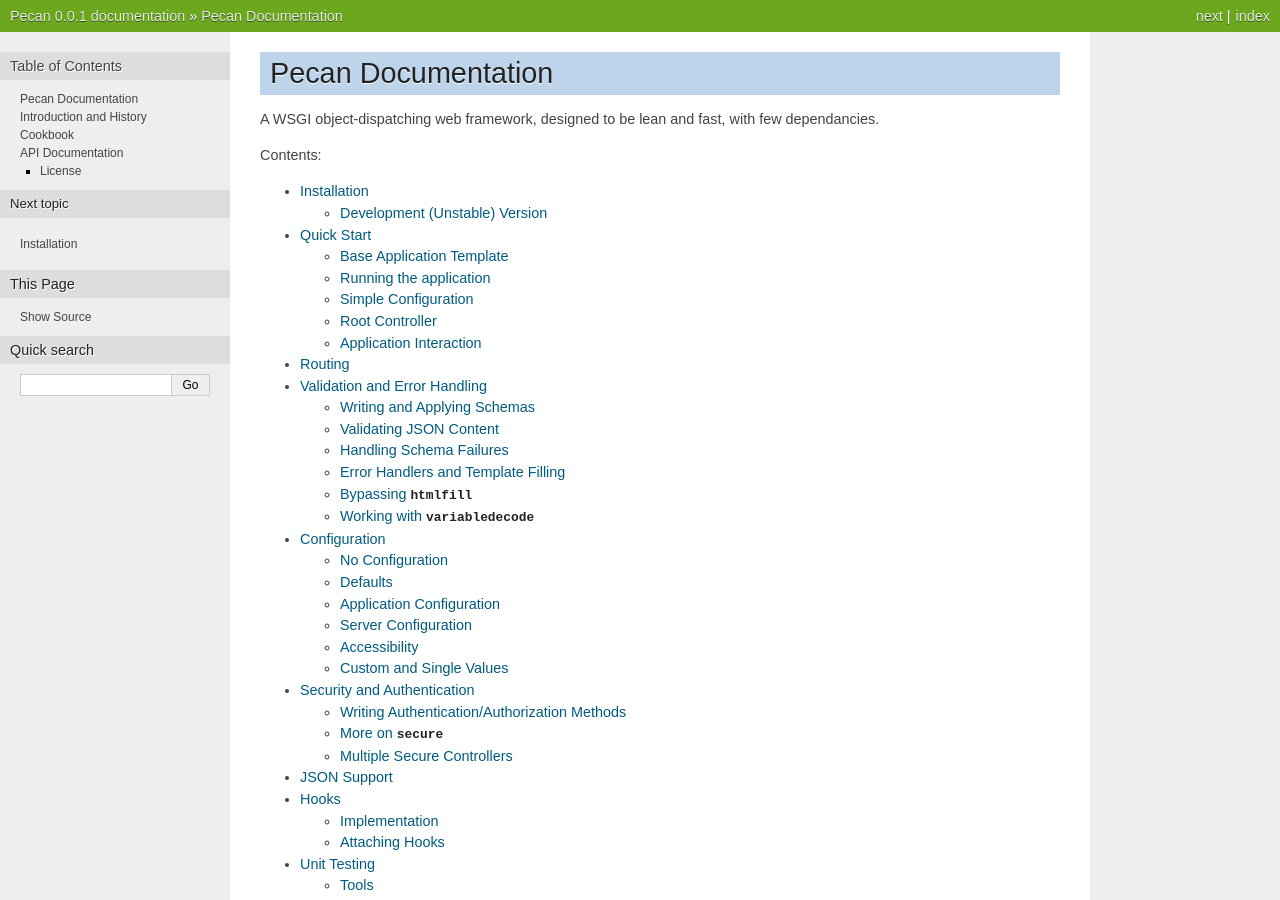
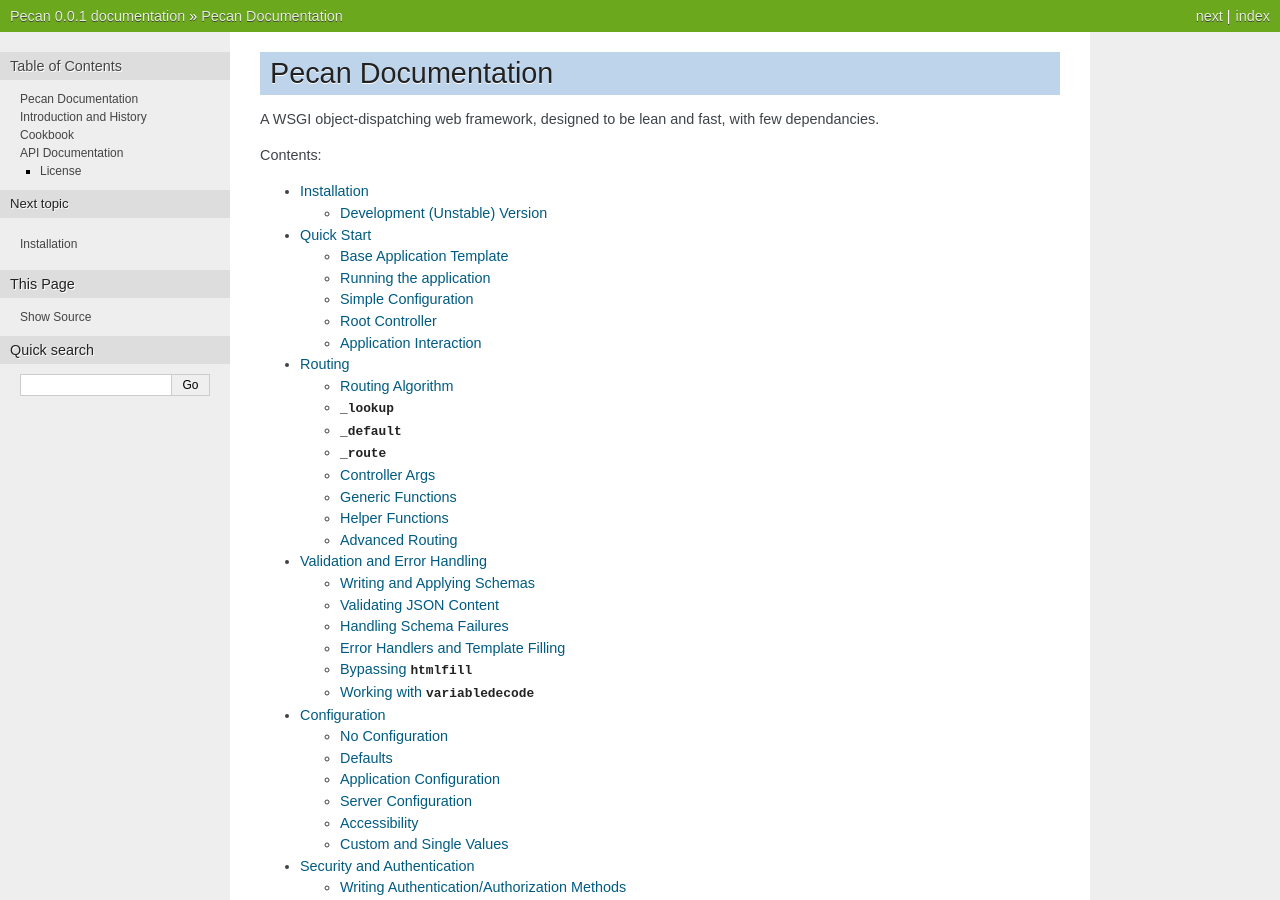
Before and after one commit to stackforge/pecan, a Sphinx documentation site: the page built from docs/source/index.rst, in a window 1280 px wide and 900 px high. Built offline with Sphinx 7.4.7, drawn with Linux system fonts in a browser that asks for light colours; pages that are not in the unit, such as notebooks, are missing from menus; some of the changed lines change nothing that is shown.

Commit message:
initial work on routing docs

```diff
--- a/docs/source/routing.rst
+++ b/docs/source/routing.rst
@@ -1,4 +1,166 @@
 .. _routing:
+*******
+Routing
+*******
+When a user requests a Pecan-powered page how does Pecan know which controller to use? Pecan uses a method known as Object-dispatch to map a HTTP request to a controller.  Obejct-dispatch begins by spliting the path into a list of components and then walking object path starting at the root controller.  Let's look at a simple store application: ::
+    from pecan import expose
 
-Routing
-=======
+    class BooksController(object):
+        @expose()
+        def index(self):
+            return "Welcome to book section."
+
+        @expose()
+        def bestsellers(self):
+            return "We have 5 books in the top 10."
+
+    class CatalogController(object):
+        @expose()
+        def index(self):
+            return "Welcome to the catalog."
+
+        books = BooksController()
+
+    class RootController(object):
+        @expose()
+        def index(self):
+            return "Welcome to store.example.com!"
+
+        @expose()
+        def hours(self):
+            return "Open 24/7 on the web."
+
+        catalog = CatalogController()
+
+A request for ``/catalog/books/bestsellers`` from the online store would begin by Pecan breaking the request up into ``catalog``, ``books``, and ``bestsellers``.  Next, Pecan would then lookup ``catalog`` on the root controller.  Using the ``catalog`` object, Pecan would then lookup ``books`` followed by ``bestsellers``.   What if the URL ends in a slash? Pecan will check for an ``index`` method on the current object.  In the example above, you may have noticed the ``expose`` decorator.
+
+Routing Algorithm
+-----------------
+
+``_lookup``
+-----------
+ ::
+    from pecan import expose
+
+    from mymodel import get_student_by_name
+
+    class StudentController(object):
+        def __init__(self, person):
+            self.student = student
+
+        @expose()
+        def name(self):
+            return self.student.name
+
+    class ClassController(object):
+        @expose()
+        def _lookup(self, name, *remainder):
+            student = get_student_by_name(name)
+            if student:
+                return StudentController(student, remainder)
+            else:
+                abort(404)
+
+``_default``
+------------
+ ::
+    from pecan import expose
+
+    class RootController(object):
+        @expose()
+        def hello(self):
+            return 'hello'
+
+        @expose():
+        def bonjour(self):
+            return 'bonjour'
+
+        @expose():
+        def _default(self):
+            return 'I cannot say hi in that language'
+
+
+``_route``
+----------
+ ::
+    from pecan import expose
+
+Controller Args
+---------------
+  ::
+    from pecan import expose
+
+    class RootController(object):
+        @expose()
+        def say(self, msg):
+            return msg
+
+Client requests ``/say/hi`` the controller returns "hi".
+
+    ::
+    from pecan import expose
+
+    class RootController(object):
+        @expose():
+        def say(self, msg=None):
+            if msg is None:
+                return "I not sure what to say"
+            else:
+                return msg
+
+Client requests ``/say?msg=hello`` the controller returns "hello".
+
+Generic Functions
+-----------------
+ ::
+    from pecan import expose
+
+    class RootController(object):
+        @expose(generic=True)
+        def index(self):
+            pass
+
+        @index.when(method='POST'):
+        def index_post(self):
+            pass
+
+        @index.when(method='GET'):
+        def index_get(self):
+            pass
+
+Helper Functions
+----------------
+redirect
+abort
+
+``@expose``
+===========
+At its core, ``expose`` is how you tell Pecan which methods in a class are controllers.  ``expose`` accepts eight optional parameters some of which can impact routing.  ::
+
+    def expose(template    = None,
+           content_type    = 'text/html',
+           schema          = None,
+           json_schema     = None,
+           variable_decode = False,
+           error_handler   = None,
+           htmlfill        = None,
+           generic         = False):
+
+Let's look at an example using template and content_type::
+
+    from pecan import decorators
+
+    class RootController(object):
+        @expose('json')
+        @expose('text_template.mako', content_type='text/plain')
+        @expose('html_template.mako')
+        def hello(self):
+            return {'msg': 'Hello!'}
+
+You'll notice that we used three expose decorators.  The first tells Pecan to serialize ``dict`` using JSON serialization when the client requests ``/hello.json``.  The second tells the templating engine to use ``text_template.mako`` when the client request ``/hello.txt``.  The third tells Pecan to use the html_template.mako when the client requests ``/hello.html``. If the client requests ``/hello``, Pecan will use the text/html template.
+
+Advanced Routing
+----------------
+Hooks
+Security
+REST Controller
```
